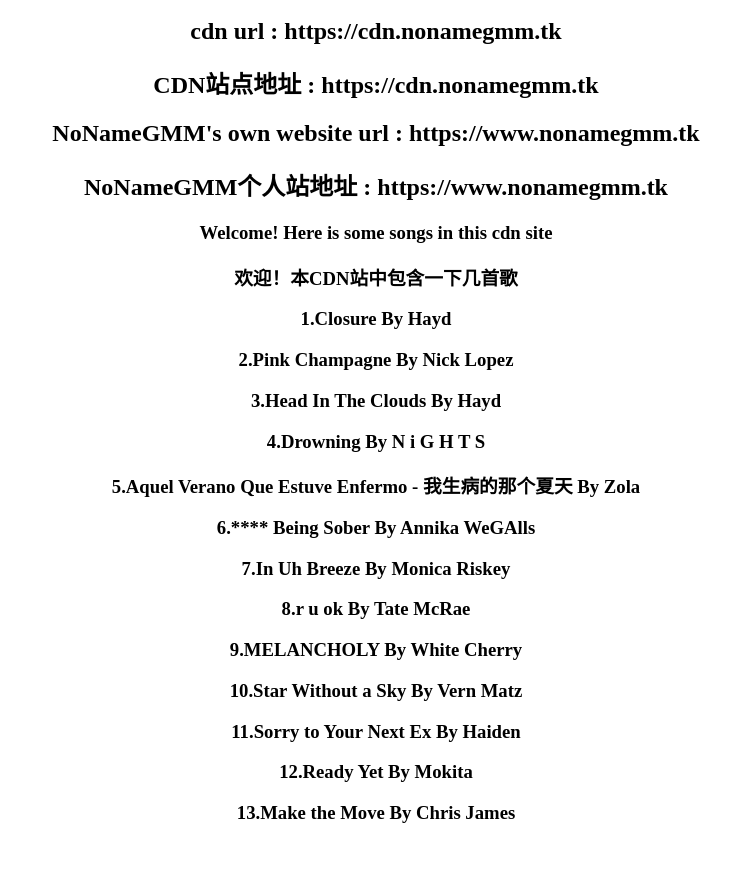
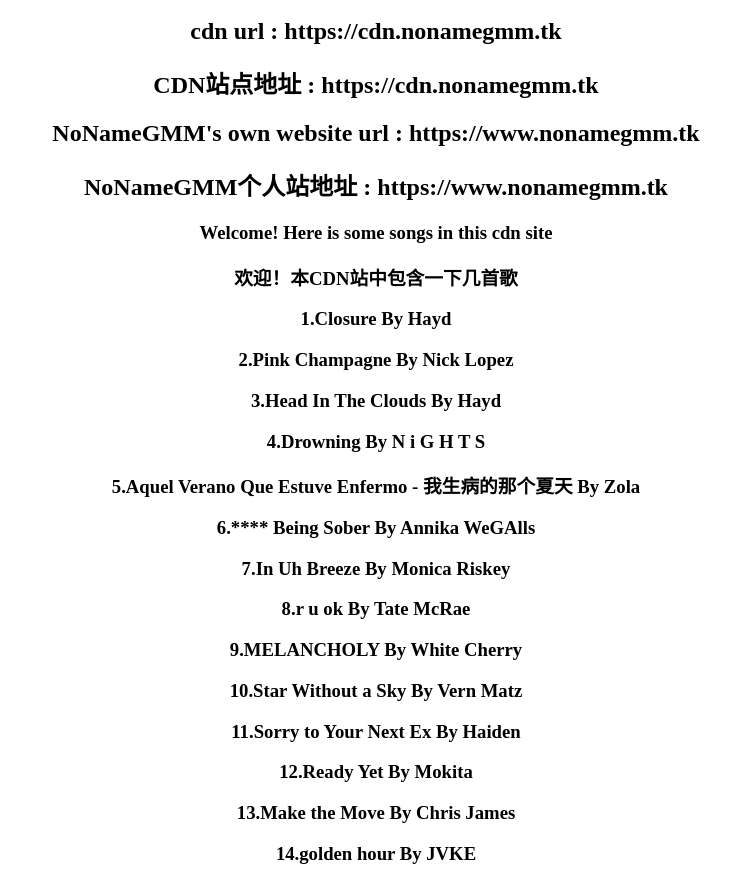
Before and after one commit to NoNameGMM/NoNameCDN, a plain HTML site: page index.html in a window 1280 px wide. Shown: the part 129-1012 px from the top of the page, without its empty margins (264-1015 px from the left). Before the commit the page ends 972 px from the top, so only its background shows below. Drawn offline with Linux system fonts and the light colour scheme.

Commit message:
Update index.html

```diff
--- a/index.html
+++ b/index.html
@@ -33,5 +33,6 @@
     <h3 style="text-align:center" valign="top">11.Sorry to Your Next Ex By Haiden</h3>
     <h3 style="text-align:center" valign="top">12.Ready Yet By Mokita</h3>
     <h3 style="text-align:center" valign="top">13.Make the Move By Chris James</h3>
+    <h3 style="text-align:center" valign="top">14.golden hour By JVKE</h3>
 </body>
 </html>
```
